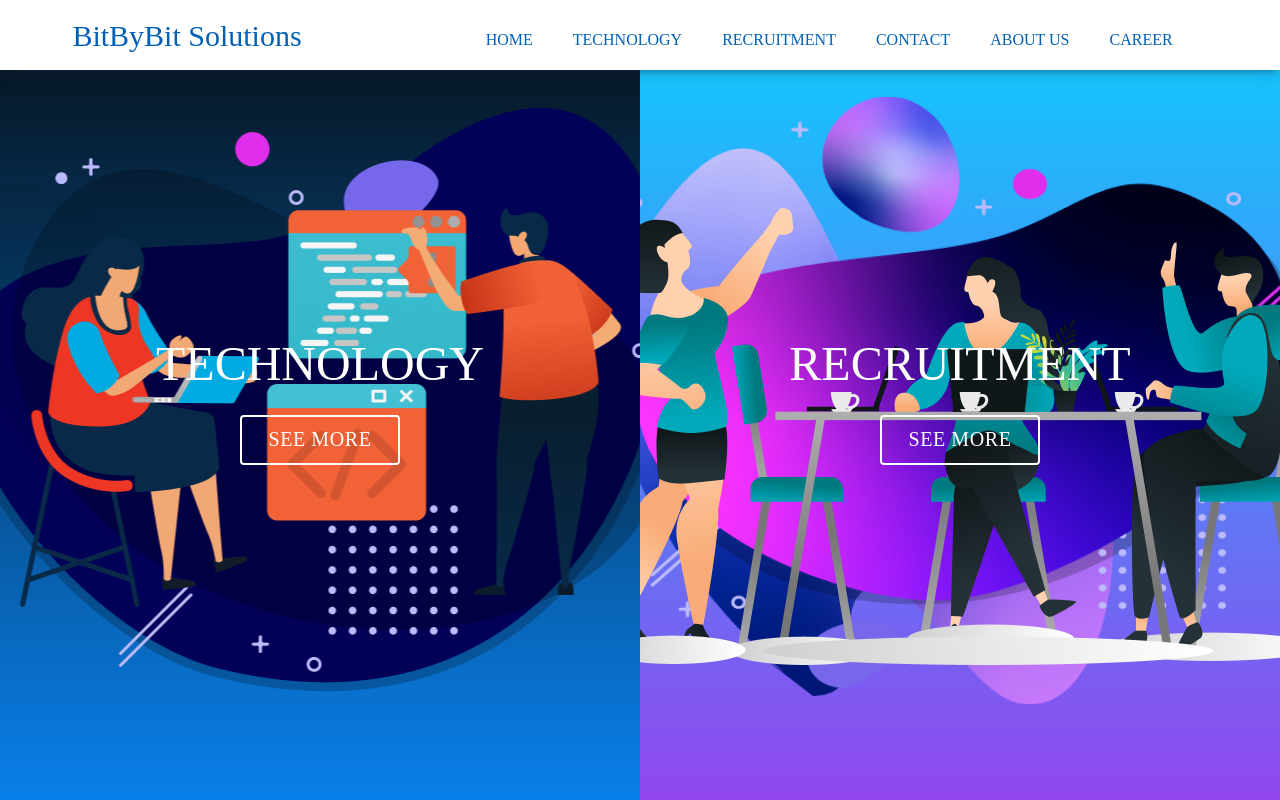
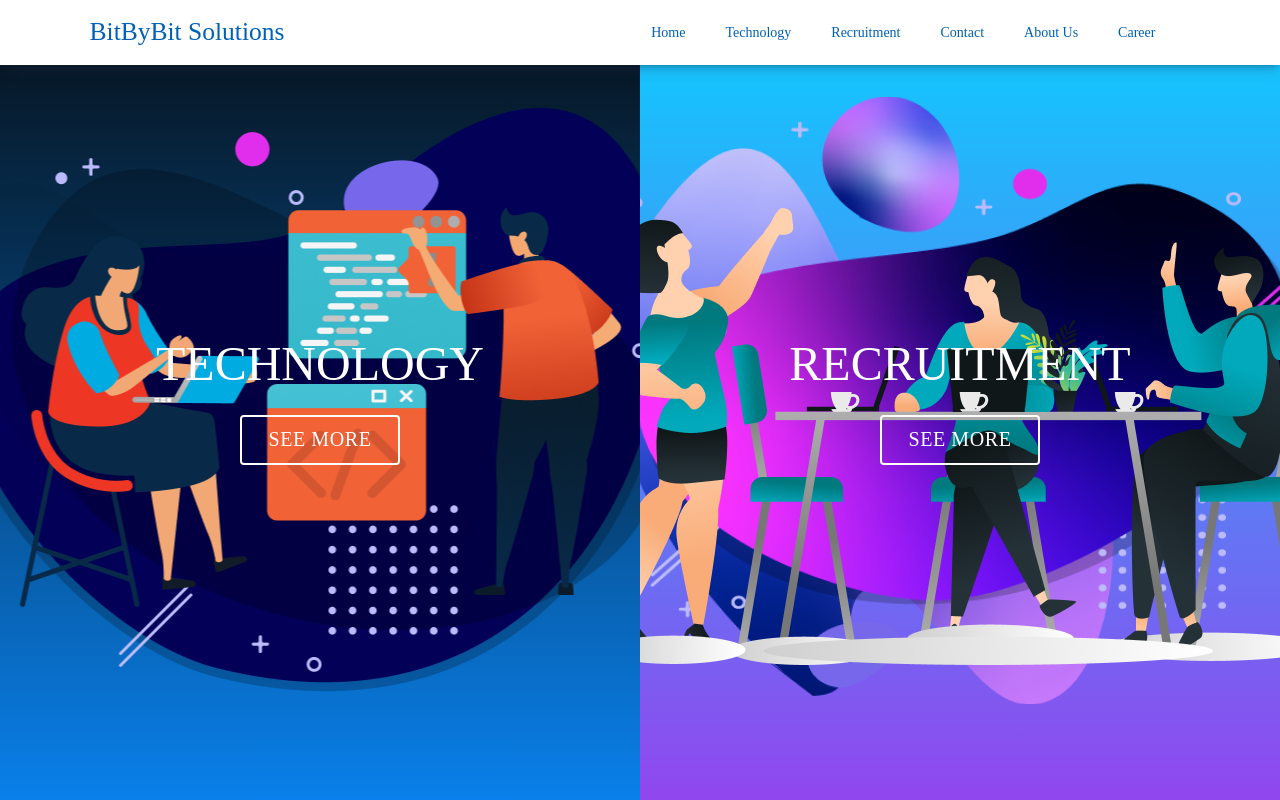
Before and after one commit to LatestB3website/New-B3-Website, a React (Create React App) app: page / in a window 1280 px wide. Built offline with nearby package versions, Linux system fonts and the light colour scheme; a web font is replaced by a local one; what google-maps-react would draw is missing.

Commit message:
MP(Header scss, Dropdown scss)

```diff
--- a/src/components/Header/Dropdown.scss
+++ b/src/components/Header/Dropdown.scss
@@ -1,23 +1,44 @@
 .dropdown-menuu {
-  width: 170px;
+  width: 140px;
   position: absolute;
-  top: 80px;
+  top: 65px;
   list-style: none;
   text-align: start;
   box-shadow: rgba(50, 50, 93, 0.25) 0px 50px 100px -20px, rgba(0, 0, 0, 0.3) 0px 30px 60px -30px;
-
 }
 
 .dropdown-menuu li {
   background: white;
-
+  position: relative;
+  overflow: hidden;
+  /* Ensures the pseudo-element stays within bounds */
 }
 
-.dropdown-menuu li:hover {
-  background: #0060b5;
 
-  a {
-    color: white;
+
+.dropdown-menuu li:hover::before {
+  content: '';
+  position: absolute;
+  top: 0;
+  left: 0;
+  margin-left: 8%;
+  height: 100%;
+  width: 50%;
+  /* Set the width of the pseudo-element to 50% */
+  border-bottom: 2px solid #0060b5;
+  animation: slide-right 0.5s forwards;
+  /* Animation duration and direction */
+}
+
+@keyframes slide-right {
+  70% {
+    left: -100%;
+    /* Start from outside the left boundary */
+  }
+
+  100% {
+    left: 0;
+    /* End at the center of the element */
   }
 }
 
@@ -26,13 +47,18 @@
 }
 
 .dropdown-link {
+  font-size: 15px;
   display: block;
   height: 100%;
   width: 100%;
   font-family: Montserrat;
   text-decoration: none;
   color: #0060b5;
-  padding: 16px;
+  padding: 12px 20px;
+  position: relative;
+  /* Ensure the link is positioned above the pseudo-element */
+  z-index: 1;
+  /* Ensure the link text is above the background animation */
 }
 
 @media screen and (max-width: 960px) {
--- a/src/components/Header/header.scss
+++ b/src/components/Header/header.scss
@@ -1,6 +1,6 @@
 .header-navbar {
   background: white;
-  height: 70px;
+  height: 65px;
   display: flex;
   justify-content: center;
   align-items: center;
@@ -19,7 +19,7 @@
   cursor: pointer;
   font-family: Montserrat;
   text-decoration: none;
-  font-size: 2rem;
+  font-size: 1.7rem;
 }
 
 .fa-firstdraft {
@@ -44,7 +44,7 @@
 .nav-item {
   display: flex;
   align-items: center;
-  height: 80px;
+  height: 65px;
   justify-items: center;
   text-align: center;
 }
@@ -53,9 +53,9 @@
   color: #0060b5;
   text-decoration: none;
   padding: 0.5rem 1rem;
-  text-transform: uppercase;
+  // text-transform: uppercase;
   font-family: Montserrat;
-  font-size: 16px;
+  font-size: 14px;
   justify-items: center;
   text-align: center;
 }
```
